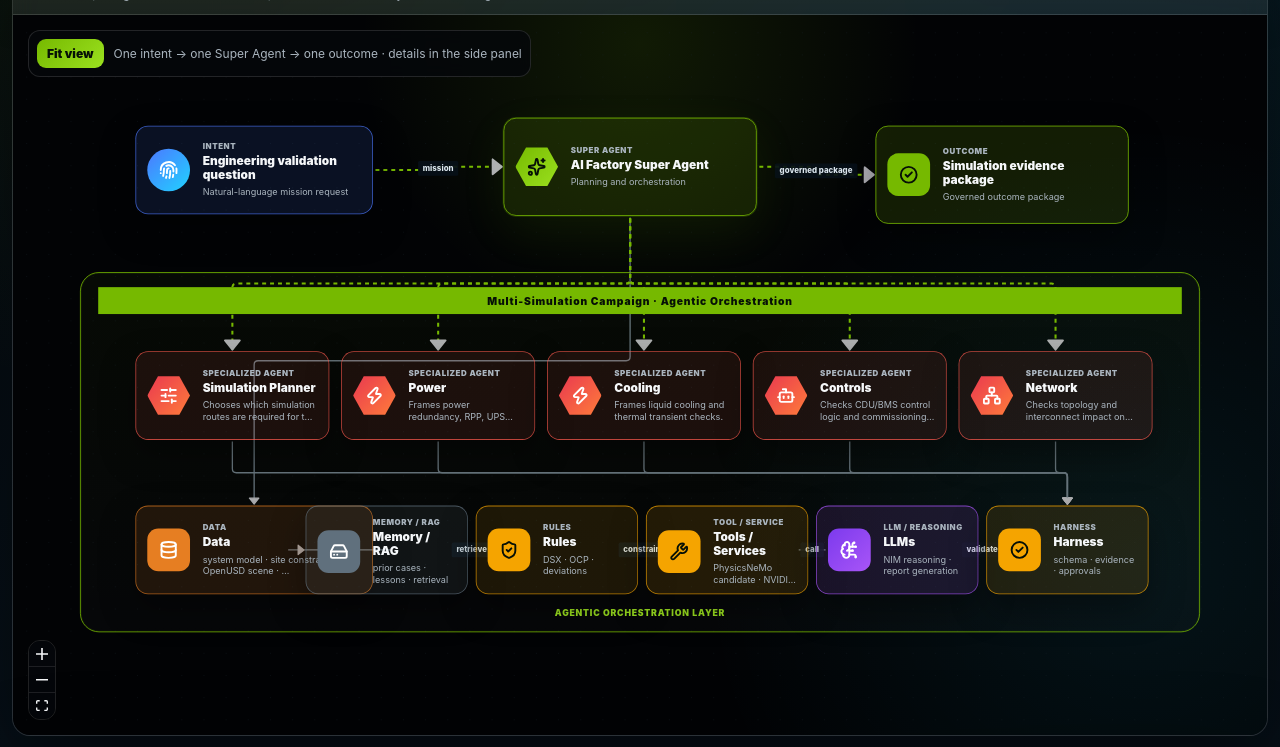
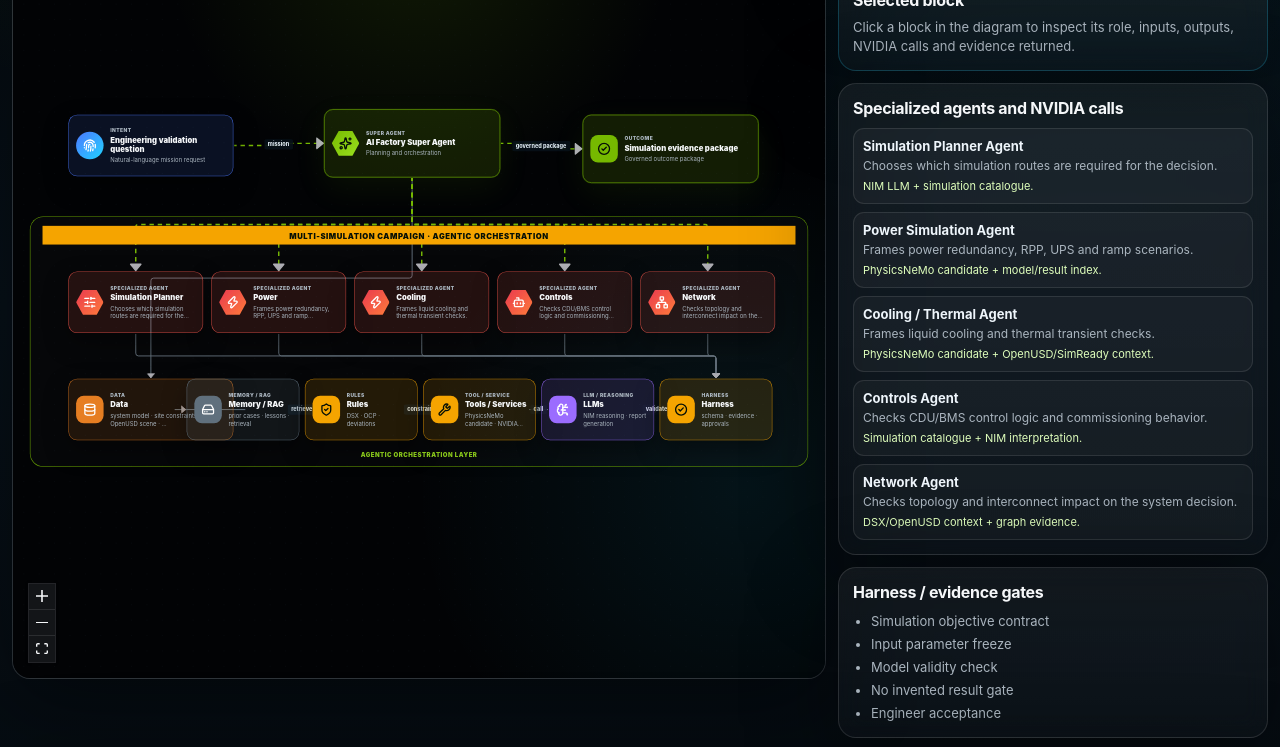
Before and after one commit to opedoussaut/ht-gen7-superagent, a React (Vite) app: page / in a window 1280 px wide. Shown: the part 660-1407 px from the top of the page. Built offline with nearby package versions, Linux system fonts and the light colour scheme.

Commit message:
Polish node spacing and prevent text overlap

```diff
--- a/src/styles.css
+++ b/src/styles.css
@@ -12,23 +12,15 @@
   --orange: #f5a400;
   --blue: #4c78ff;
   --red: #ff5a4f;
-  --purple: #a855f7;
   --gray: #60707d;
+  --purple: #9b6cff;
   --shadow: 0 22px 90px rgba(0, 0, 0, 0.42);
   --radius: 18px;
   font-family: Inter, ui-sans-serif, system-ui, -apple-system, BlinkMacSystemFont, "Segoe UI", sans-serif;
 }
 
-* {
-  box-sizing: border-box;
-}
-
-html,
-body,
-#root {
-  min-height: 100%;
-}
-
+* { box-sizing: border-box; }
+html, body, #root { min-height: 100%; }
 body {
   margin: 0;
   color: var(--text);
@@ -37,20 +29,11 @@ body {
     radial-gradient(circle at 86% 14%, rgba(32, 211, 255, 0.1), transparent 32%),
     linear-gradient(180deg, #030507, #071018 48%, #05080b);
 }
-
-button,
-textarea,
-select {
-  font: inherit;
-}
-
-button {
-  border: 0;
-  cursor: pointer;
-}
+button, textarea, select { font: inherit; }
+button { border: 0; cursor: pointer; }
 
 .app {
-  width: min(1900px, calc(100vw - 24px));
+  width: min(1880px, calc(100vw - 24px));
   margin: 12px auto 34px;
 }
 
@@ -64,16 +47,11 @@ button {
 
 .hero-grid {
   display: grid;
-  grid-template-columns: 1.25fr 0.75fr;
+  grid-template-columns: 1.24fr 0.76fr;
   gap: 12px;
   margin-bottom: 12px;
 }
-
-.hero-card,
-.summary-card {
-  padding: 16px;
-}
-
+.hero-card, .summary-card { padding: 16px; }
 .eyebrow {
   display: inline-flex;
   align-items: center;
@@ -88,28 +66,19 @@ button {
   text-transform: uppercase;
   letter-spacing: 0.04em;
 }
-
-h1,
-h2,
-h3,
-p {
-  margin: 0;
-}
-
+h1, h2, h3, p { margin: 0; }
 h1 {
   margin-top: 12px;
-  font-size: clamp(34px, 4.3vw, 58px);
-  line-height: 0.97;
+  font-size: clamp(34px, 4.5vw, 62px);
+  line-height: 0.96;
   letter-spacing: -0.06em;
 }
-
 .lead {
   margin-top: 10px;
   color: var(--muted);
   font-size: 18px;
   line-height: 1.45;
 }
-
 .note-line {
   margin-top: 10px;
   padding: 10px 12px;
@@ -120,24 +89,16 @@ h1 {
   font-size: 13px;
   line-height: 1.42;
 }
-
-.note-line strong {
-  color: #eaf7db;
-}
+.note-line strong { color: #eaf7db; }
 
 .controls-grid {
   display: grid;
-  grid-template-columns: minmax(0, 1fr) 270px 130px 118px 118px;
+  grid-template-columns: minmax(0, 1fr) 260px 130px 118px 118px;
   gap: 10px;
   align-items: end;
   margin-top: 14px;
 }
-
-.field {
-  display: grid;
-  gap: 6px;
-}
-
+.field { display: grid; gap: 6px; }
 .field span {
   color: var(--muted);
   font-size: 11px;
@@ -145,9 +106,7 @@ h1 {
   letter-spacing: 0.07em;
   text-transform: uppercase;
 }
-
-.field textarea,
-.field select {
+.field textarea, .field select {
   width: 100%;
   color: var(--text);
   border: 1px solid rgba(255, 255, 255, 0.15);
@@ -155,56 +114,30 @@ h1 {
   border-radius: 10px;
   outline: none;
 }
-
 .field textarea {
   min-height: 90px;
   resize: vertical;
   padding: 11px 12px;
   line-height: 1.35;
 }
-
-.field select {
-  padding: 10px 12px;
-}
-
-.primary,
-.secondary {
+.field select { padding: 10px 12px; }
+.primary, .secondary {
   min-height: 42px;
   padding: 10px 12px;
   border-radius: 10px;
   font-weight: 900;
 }
+.primary { color: #061006; background: linear-gradient(135deg, var(--green), var(--green-light)); }
+.secondary { color: var(--text); background: rgba(255, 255, 255, 0.075); border: 1px solid rgba(255, 255, 255, 0.14); }
 
-.primary {
-  color: #061006;
-  background: linear-gradient(135deg, var(--green), var(--green-light));
-}
-
-.secondary {
-  color: var(--text);
-  background: rgba(255, 255, 255, 0.075);
-  border: 1px solid rgba(255, 255, 255, 0.14);
-}
-
-.summary-card h2 {
-  font-size: 20px;
-  letter-spacing: -0.02em;
-}
-
-.summary-card p {
-  margin-top: 8px;
-  color: var(--muted);
-  font-size: 13px;
-  line-height: 1.45;
-}
-
+.summary-card h2 { font-size: 20px; letter-spacing: -0.02em; }
+.summary-card p { margin-top: 8px; color: var(--muted); font-size: 13px; line-height: 1.45; }
 .metric-grid {
   display: grid;
   grid-template-columns: repeat(4, 1fr);
   gap: 8px;
   margin-top: 12px;
 }
-
 .metric-grid div {
   min-height: 72px;
   padding: 10px;
@@ -212,31 +145,9 @@ h1 {
   border-radius: 13px;
   background: rgba(255, 255, 255, 0.045);
 }
-
-.metric-grid span {
-  display: block;
-  color: var(--muted);
-  font-size: 10px;
-  font-weight: 900;
-  letter-spacing: 0.07em;
-  text-transform: uppercase;
-}
-
-.metric-grid strong {
-  display: block;
-  margin-top: 6px;
-  font-size: 18px;
-  line-height: 1.08;
-  letter-spacing: -0.03em;
-}
-
-.legend {
-  display: flex;
-  flex-wrap: wrap;
-  gap: 7px;
-  margin-top: 12px;
-}
-
+.metric-grid span { display: block; color: var(--muted); font-size: 10px; font-weight: 900; letter-spacing: 0.07em; text-transform: uppercase; }
+.metric-grid strong { display: block; margin-top: 6px; font-size: 18px; line-height: 1.08; letter-spacing: -0.03em; }
+.legend { display: flex; flex-wrap: wrap; gap: 7px; margin-top: 12px; }
 .legend span {
   display: inline-flex;
   align-items: center;
@@ -249,13 +160,7 @@ h1 {
   font-size: 11px;
   font-weight: 800;
 }
-
-.legend i {
-  display: inline-block;
-  width: 11px;
-  height: 11px;
-  border-radius: 50%;
-}
+.legend i { display: inline-block; width: 11px; height: 11px; border-radius: 50%; }
 
 .workspace-grid {
   display: grid;
@@ -263,11 +168,7 @@ h1 {
   gap: 12px;
   align-items: start;
 }
-
-.diagram-card {
-  overflow: hidden;
-}
-
+.diagram-card { overflow: hidden; }
 .diagram-header {
   display: flex;
   justify-content: space-between;
@@ -277,19 +178,8 @@ h1 {
   border-bottom: 1px solid rgba(255, 255, 255, 0.1);
   background: linear-gradient(180deg, rgba(255, 255, 255, 0.06), rgba(255, 255, 255, 0.02));
 }
-
-.diagram-header h2 {
-  font-size: 18px;
-  letter-spacing: -0.02em;
-}
-
-.diagram-header p {
-  margin-top: 4px;
-  color: var(--muted);
-  font-size: 12px;
-  line-height: 1.35;
-}
-
+.diagram-header h2 { font-size: 18px; letter-spacing: -0.02em; }
+.diagram-header p { margin-top: 4px; color: var(--muted); font-size: 12px; line-height: 1.35; }
 .active-badge {
   flex: 0 0 auto;
   border: 1px solid var(--line-strong);
@@ -300,7 +190,6 @@ h1 {
   font-size: 12px;
   font-weight: 900;
 }
-
 .flow-wrap {
   height: 780px;
   background:
@@ -308,68 +197,18 @@ h1 {
     radial-gradient(circle at 90% 76%, rgba(32, 211, 255, 0.08), transparent 35%),
     #020305;
 }
-
-.architecture-flow .react-flow__pane {
-  cursor: grab;
-}
-
-.architecture-flow .react-flow__pane.dragging {
-  cursor: grabbing;
-}
-
-.react-flow__node-orchestrationBand {
-  pointer-events: none;
-}
-
-.orchestration-band {
-  position: relative;
-  width: 100%;
-  height: 100%;
-  border: 1.6px solid var(--green);
-  border-radius: 24px;
-  background: linear-gradient(180deg, rgba(118, 185, 0, 0.04), rgba(255, 255, 255, 0.015));
-  box-shadow: inset 0 0 0 1px rgba(118, 185, 0, 0.12);
-}
-
-.orchestration-band__bar {
-  position: absolute;
-  left: 22px;
-  right: 22px;
-  top: 18px;
-  height: 34px;
-  display: flex;
-  align-items: center;
-  justify-content: center;
-  border-radius: 0;
-  color: #061006;
-  background: var(--band-accent, var(--green));
-  font-size: 13px;
-  font-weight: 950;
-  letter-spacing: 0.08em;
-}
-
-.orchestration-band__caption {
-  position: absolute;
-  left: 0;
-  right: 0;
-  bottom: 16px;
-  text-align: center;
-  color: var(--green-light);
-  font-size: 11px;
-  font-weight: 950;
-  letter-spacing: 0.09em;
-  text-transform: uppercase;
-}
+.architecture-flow .react-flow__pane { cursor: grab; }
+.architecture-flow .react-flow__pane.dragging { cursor: grabbing; }
 
 .arch-node {
   position: relative;
   display: grid;
-  grid-template-columns: 58px minmax(0, 1fr);
-  gap: 12px;
+  grid-template-columns: 52px minmax(0, 1fr);
+  gap: 10px;
   align-items: center;
   width: 100%;
   height: 100%;
-  padding: 14px;
+  padding: 12px 13px;
   overflow: hidden;
   color: var(--text);
   border: 1.4px solid rgba(255, 255, 255, 0.15);
@@ -377,379 +216,153 @@ h1 {
   background: rgba(255, 255, 255, 0.045);
   box-shadow: 0 18px 44px rgba(0, 0, 0, 0.35);
 }
-
-.arch-node.is-selected {
-  outline: 3px solid rgba(32, 211, 255, 0.7);
-}
-
+.arch-node.is-selected { outline: 3px solid rgba(32, 211, 255, 0.7); }
 .arch-node__icon {
-  width: 54px;
-  height: 54px;
+  width: 50px;
+  height: 50px;
   display: grid;
   place-items: center;
   border-radius: 14px;
   color: #fff;
+  flex: 0 0 auto;
 }
-
-.arch-node__body {
-  min-width: 0;
-}
-
+.arch-node__body { min-width: 0; overflow: hidden; }
 .arch-node__kind {
   color: var(--muted);
-  font-size: 10px;
+  font-size: 9px;
   font-weight: 900;
   text-transform: uppercase;
-  letter-spacing: 0.07em;
+  letter-spacing: 0.08em;
   white-space: nowrap;
   overflow: hidden;
   text-overflow: ellipsis;
 }
-
 .arch-node__title {
   margin-top: 4px;
-  font-size: 15px;
+  font-size: 14px;
   font-weight: 950;
-  line-height: 1.16;
+  line-height: 1.15;
+  display: -webkit-box;
+  -webkit-line-clamp: 2;
+  -webkit-box-orient: vertical;
+  overflow: hidden;
+  overflow-wrap: anywhere;
+}
+.arch-node__subtitle {
+  margin-top: 6px;
+  color: var(--muted);
+  font-size: 10.8px;
+  line-height: 1.24;
   display: -webkit-box;
   -webkit-line-clamp: 2;
   -webkit-box-orient: vertical;
   overflow: hidden;
 }
+.handle { width: 1px !important; height: 1px !important; opacity: 0; pointer-events: none; }
 
-.arch-node__subtitle {
-  margin-top: 6px;
-  color: var(--muted);
-  font-size: 11.5px;
-  line-height: 1.3;
-  display: -webkit-box;
-  -webkit-line-clamp: 2;
-  -webkit-box-orient: vertical;
-  overflow: hidden;
+.arch-node--intent { border-color: rgba(76, 120, 255, 0.75); background: rgba(76, 120, 255, 0.12); }
+.arch-node--intent .arch-node__icon { border-radius: 50%; background: linear-gradient(135deg, #4c78ff, #20d3ff); }
+.arch-node--data { border-color: rgba(230, 126, 34, 0.7); background: rgba(230, 126, 34, 0.12); }
+.arch-node--data .arch-node__icon { background: #e67e22; }
+.arch-node--memory { border-color: rgba(96, 112, 125, 0.85); background: rgba(96, 112, 125, 0.14); }
+.arch-node--memory .arch-node__icon { background: #60707d; }
+.arch-node--rules { border-color: rgba(245, 164, 0, 0.72); background: rgba(245, 164, 0, 0.12); }
+.arch-node--rules .arch-node__icon { background: var(--orange); color: #061006; }
+.arch-node--super { border-color: var(--green); background: rgba(118, 185, 0, 0.14); box-shadow: 0 0 0 1px rgba(118, 185, 0, 0.25), 0 20px 60px rgba(118, 185, 0, 0.08); }
+.arch-node--super .arch-node__icon { color: #061006; background: linear-gradient(135deg, var(--green), var(--green-light)); clip-path: polygon(25% 5%, 75% 5%, 100% 50%, 75% 95%, 25% 95%, 0 50%); }
+.arch-node--agent { border-color: rgba(255, 90, 79, 0.72); background: rgba(255, 90, 79, 0.12); }
+.arch-node--agent .arch-node__icon { background: linear-gradient(135deg, #e93850, #ff7d3a); clip-path: polygon(25% 5%, 75% 5%, 100% 50%, 75% 95%, 25% 95%, 0 50%); }
+.arch-node--tool { border-color: rgba(245, 164, 0, 0.72); background: rgba(245, 164, 0, 0.12); }
+.arch-node--tool .arch-node__icon { background: var(--orange); color: #061006; }
+.arch-node--llm { border-color: rgba(155, 108, 255, 0.76); background: rgba(155, 108, 255, 0.13); }
+.arch-node--llm .arch-node__icon { background: var(--purple); }
+.arch-node--harness { border-color: rgba(245, 164, 0, 0.72); background: rgba(245, 164, 0, 0.13); }
+.arch-node--harness .arch-node__icon { background: var(--orange); color: #061006; }
+.arch-node--outcome { border-color: var(--green); background: rgba(118, 185, 0, 0.14); box-shadow: 0 0 0 1px rgba(118, 185, 0, 0.25), 0 20px 60px rgba(118, 185, 0, 0.08); }
+.arch-node--outcome .arch-node__icon { color: #061006; background: var(--green); }
+
+.orchestration-band {
+  width: 100%;
+  height: 100%;
+  position: relative;
+  border: 1.4px solid rgba(118, 185, 0, 0.85);
+  border-radius: 24px;
+  background: rgba(255, 255, 255, 0.018);
+  pointer-events: none;
+}
+.orchestration-band__bar {
+  position: absolute;
+  left: 22px;
+  right: 22px;
+  top: 16px;
+  height: 34px;
+  display: flex;
+  align-items: center;
+  justify-content: center;
+  color: #061006;
+  background: var(--orange);
+  font-size: 14px;
+  font-weight: 950;
+  letter-spacing: 0.07em;
+  text-transform: uppercase;
+}
+.orchestration-band__caption {
+  position: absolute;
+  left: 0;
+  right: 0;
+  bottom: 14px;
+  color: var(--green-light);
+  font-size: 11px;
+  font-weight: 950;
+  text-align: center;
+  letter-spacing: 0.08em;
+  text-transform: uppercase;
 }
 
-.arch-node--intent {
-  border-color: rgba(76, 120, 255, 0.75);
-  background: rgba(76, 120, 255, 0.12);
-}
-
-.arch-node--intent .arch-node__icon {
-  border-radius: 50%;
-  background: linear-gradient(135deg, #4c78ff, #20d3ff);
-}
-
-.arch-node--data {
-  border-color: rgba(230, 126, 34, 0.7);
-  background: rgba(230, 126, 34, 0.12);
-}
-
-.arch-node--data .arch-node__icon {
-  background: #e67e22;
-}
-
-.arch-node--memory {
-  border-color: rgba(96, 112, 125, 0.76);
-  background: rgba(96, 112, 125, 0.12);
-}
-
-.arch-node--memory .arch-node__icon {
-  background: #60707d;
-}
-
-.arch-node--rules {
-  border-color: rgba(245, 164, 0, 0.72);
-  background: rgba(245, 164, 0, 0.1);
-}
-
-.arch-node--rules .arch-node__icon {
-  background: #f5a400;
-  color: #061006;
-}
-
-.arch-node--super {
-  border-color: var(--green);
-  background: rgba(118, 185, 0, 0.14);
-  box-shadow: 0 0 0 1px rgba(118, 185, 0, 0.25), 0 20px 60px rgba(118, 185, 0, 0.08);
-}
-
-.arch-node--super .arch-node__icon {
-  color: #061006;
-  background: linear-gradient(135deg, var(--green), var(--green-light));
-  clip-path: polygon(25% 5%, 75% 5%, 100% 50%, 75% 95%, 25% 95%, 0 50%);
-}
-
-.arch-node--agent {
-  border-color: rgba(255, 90, 79, 0.72);
-  background: rgba(255, 90, 79, 0.09);
-}
-
-.arch-node--agent .arch-node__icon {
-  background: linear-gradient(135deg, #e93850, #ff7d3a);
-  clip-path: polygon(25% 5%, 75% 5%, 100% 50%, 75% 95%, 25% 95%, 0 50%);
-}
-
-.arch-node--tool {
-  border-color: rgba(245, 164, 0, 0.75);
-  background: rgba(245, 164, 0, 0.12);
-}
-
-.arch-node--tool .arch-node__icon {
-  color: #061006;
-  background: #f5a400;
-}
-
-.arch-node--llm {
-  border-color: rgba(168, 85, 247, 0.75);
-  background: rgba(168, 85, 247, 0.12);
-}
-
-.arch-node--llm .arch-node__icon {
-  background: linear-gradient(135deg, #7c3aed, #a855f7);
-}
-
-.arch-node--harness {
-  border-color: rgba(245, 164, 0, 0.75);
-  background: rgba(245, 164, 0, 0.11);
-}
-
-.arch-node--harness .arch-node__icon {
-  color: #061006;
-  background: #f5a400;
-}
-
-.arch-node--outcome {
-  border-color: var(--green);
-  background: rgba(118, 185, 0, 0.14);
-}
-
-.arch-node--outcome .arch-node__icon {
-  color: #061006;
-  background: var(--green);
-}
-
-.handle {
-  width: 6px;
-  height: 6px;
-  opacity: 0;
-}
-
+.react-flow__edge.animated path { stroke-dasharray: 8 7; }
+.react-flow__edge-textbg { rx: 5px; }
 .diagram-panel {
   display: inline-flex;
   align-items: center;
   gap: 10px;
-  padding: 8px;
-  border: 1px solid rgba(255, 255, 255, 0.12);
-  border-radius: 12px;
-  background: rgba(5, 8, 11, 0.82);
+  padding: 8px 10px;
+  border: 1px solid rgba(255, 255, 255, 0.13);
+  border-radius: 10px;
+  background: rgba(5, 8, 11, 0.86);
   color: var(--muted);
   font-size: 12px;
-  backdrop-filter: blur(8px);
 }
+.diagram-panel button { padding: 8px 11px; color: #061006; border-radius: 9px; background: linear-gradient(135deg, var(--green), var(--green-light)); font-weight: 900; }
+.rf-controls { border: 1px solid rgba(255, 255, 255, 0.12); background: rgba(5, 8, 11, 0.86); }
+.rf-controls button { color: var(--text); background: rgba(255, 255, 255, 0.06); border-bottom: 1px solid rgba(255, 255, 255, 0.1); }
 
-.diagram-panel button {
-  padding: 7px 10px;
-  color: #061006;
-  background: linear-gradient(135deg, var(--green), var(--green-light));
-  border-radius: 9px;
-  font-weight: 900;
+.side-panel { display: grid; gap: 12px; }
+.side-card { padding: 14px; }
+.side-card h3 { font-size: 16px; letter-spacing: -0.02em; }
+.side-card p { margin-top: 8px; color: var(--muted); font-size: 13px; line-height: 1.45; white-space: pre-line; }
+.pill-row { display: flex; flex-wrap: wrap; gap: 6px; margin-top: 10px; }
+.pill-row span { display: inline-flex; border: 1px solid rgba(255, 255, 255, 0.13); background: rgba(255, 255, 255, 0.05); border-radius: 999px; padding: 5px 8px; color: #d9e5ee; font-size: 12px; }
+.selected-card { border-color: rgba(32, 211, 255, 0.22); }
+.agent-list { display: grid; gap: 8px; margin-top: 10px; }
+.agent-list article { padding: 9px; border: 1px solid rgba(255, 255, 255, 0.1); border-radius: 11px; background: rgba(255, 255, 255, 0.035); }
+.agent-list strong { display: block; color: #eef5fb; font-size: 13px; }
+.agent-list span { display: block; margin-top: 4px; color: var(--muted); font-size: 12px; line-height: 1.35; }
+.agent-list em { display: block; margin-top: 5px; color: #dfffbc; font-size: 11px; line-height: 1.35; font-style: normal; }
+.compact-list { margin: 10px 0 0; padding-left: 18px; color: var(--muted); font-size: 13px; line-height: 1.45; }
+.compact-list li + li { margin-top: 4px; }
+
+.matrix-card { margin-top: 12px; overflow: hidden; }
+table { width: 100%; border-collapse: collapse; font-size: 13px; }
+th, td { text-align: left; padding: 10px 11px; border-bottom: 1px solid rgba(255, 255, 255, 0.09); vertical-align: top; }
+th { color: #dce7ef; background: rgba(255, 255, 255, 0.06); font-size: 11px; font-weight: 900; letter-spacing: 0.06em; text-transform: uppercase; }
+td { color: var(--muted); line-height: 1.36; }
+tr:last-child td { border-bottom: 0; }
+tr.is-active td { color: #e9f6cf; background: rgba(118, 185, 0, 0.11); }
+.toast { position: fixed; right: 14px; bottom: 14px; z-index: 50; padding: 10px 12px; border: 1px solid var(--line-strong); border-radius: 11px; color: #dfffbc; background: #101a0a; font-size: 13px; }
+
+@media (max-width: 1200px) {
+  .hero-grid, .workspace-grid { grid-template-columns: 1fr; }
+  .controls-grid { grid-template-columns: 1fr; }
+  .metric-grid { grid-template-columns: repeat(2, 1fr); }
+  .flow-wrap { height: 720px; }
 }
-
-.rf-controls {
-  overflow: hidden;
-  border: 1px solid rgba(255, 255, 255, 0.12);
-  border-radius: 12px;
-  box-shadow: none;
-}
-
-.rf-controls button {
-  color: var(--text);
-  background: rgba(5, 8, 11, 0.86);
-  border-bottom: 1px solid rgba(255, 255, 255, 0.1);
-}
-
-.side-panel {
-  display: grid;
-  gap: 12px;
-}
-
-.side-card {
-  padding: 14px;
-}
-
-.side-card h3 {
-  font-size: 16px;
-  letter-spacing: -0.02em;
-}
-
-.side-card p {
-  margin-top: 8px;
-  color: var(--muted);
-  font-size: 13px;
-  line-height: 1.45;
-  white-space: pre-line;
-}
-
-.pill-row {
-  display: flex;
-  flex-wrap: wrap;
-  gap: 6px;
-  margin-top: 10px;
-}
-
-.pill-row span {
-  padding: 5px 8px;
-  border: 1px solid rgba(255, 255, 255, 0.13);
-  border-radius: 999px;
-  background: rgba(255, 255, 255, 0.05);
-  color: #d9e5ee;
-  font-size: 12px;
-}
-
-.agent-list {
-  display: grid;
-  gap: 8px;
-  margin-top: 10px;
-}
-
-.agent-list article {
-  padding: 10px;
-  border: 1px solid rgba(255, 255, 255, 0.1);
-  border-radius: 12px;
-  background: rgba(255, 255, 255, 0.035);
-}
-
-.agent-list strong,
-.agent-list span,
-.agent-list em {
-  display: block;
-}
-
-.agent-list strong {
-  color: #f4fbff;
-  font-size: 13px;
-}
-
-.agent-list span {
-  margin-top: 4px;
-  color: var(--muted);
-  font-size: 12px;
-  line-height: 1.35;
-}
-
-.agent-list em {
-  margin-top: 5px;
-  color: #dfffbc;
-  font-size: 12px;
-  font-style: normal;
-  line-height: 1.35;
-}
-
-.two-col {
-  display: grid;
-  grid-template-columns: 1fr 1fr;
-  gap: 12px;
-}
-
-.two-col ol {
-  margin: 10px 0 0;
-  padding-left: 20px;
-  color: var(--muted);
-  font-size: 13px;
-  line-height: 1.45;
-}
-
-.two-col li + li {
-  margin-top: 6px;
-}
-
-.matrix-card {
-  margin-top: 12px;
-  overflow: hidden;
-}
-
-.matrix-card h2 {
-  padding: 14px 16px 0;
-  font-size: 18px;
-}
-
-.matrix-card table {
-  width: 100%;
-  margin-top: 12px;
-  border-collapse: collapse;
-  font-size: 13px;
-}
-
-.matrix-card th,
-.matrix-card td {
-  padding: 11px 12px;
-  text-align: left;
-  vertical-align: top;
-  border-top: 1px solid rgba(255, 255, 255, 0.09);
-}
-
-.matrix-card th {
-  color: #dce7ef;
-  font-size: 11px;
-  font-weight: 900;
-  text-transform: uppercase;
-  letter-spacing: 0.06em;
-  background: rgba(255, 255, 255, 0.06);
-}
-
-.matrix-card td {
-  color: var(--muted);
-  line-height: 1.36;
-}
-
-.matrix-card .active-row td {
-  color: #e9f6cf;
-  background: rgba(118, 185, 0, 0.11);
-}
-
-.toast {
-  position: fixed;
-  right: 16px;
-  bottom: 16px;
-  padding: 10px 12px;
-  border: 1px solid var(--line-strong);
-  border-radius: 12px;
-  background: #101a0a;
-  color: #dfffbc;
-  font-size: 13px;
-  box-shadow: var(--shadow);
-}
-
-@media (max-width: 1300px) {
-  .hero-grid,
-  .workspace-grid {
-    grid-template-columns: 1fr;
-  }
-
-  .controls-grid {
-    grid-template-columns: 1fr 240px 130px 118px 118px;
-  }
-
-  .flow-wrap {
-    height: 720px;
-  }
-}
-
-@media (max-width: 820px) {
-  .app {
-    width: min(100% - 16px, 1900px);
-  }
-
-  .controls-grid,
-  .metric-grid,
-  .two-col {
-    grid-template-columns: 1fr;
-  }
-
-  h1 {
-    font-size: 38px;
-  }
-
-  .flow-wrap {
-    height: 680px;
-  }
-}
```
